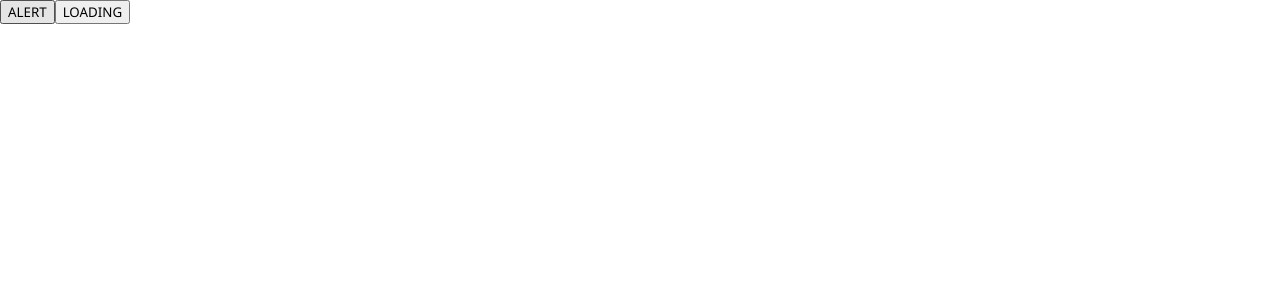
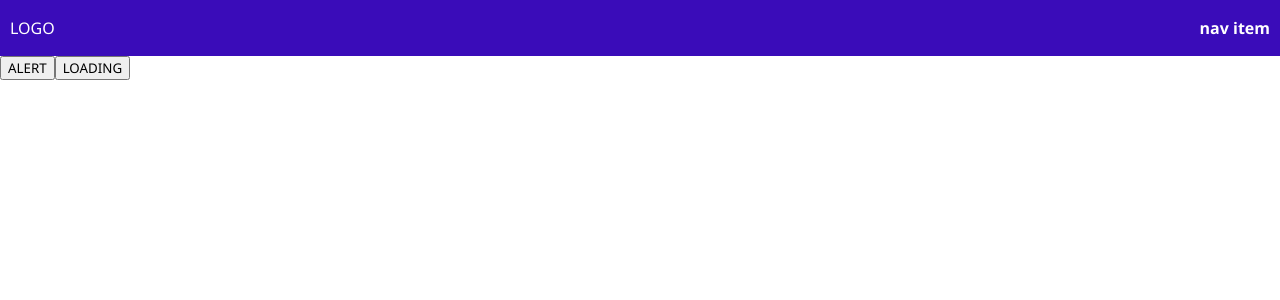
Before and after one commit to yossimal95/webpack_react_template, a React app: page / in a window 1280 px wide. Shown: the top 300 px of the page. Built offline with nearby package versions, Linux system fonts and the light colour scheme.

Commit message:
Adding menu

```diff
--- a/src/App.js
+++ b/src/App.js
@@ -3,19 +3,31 @@ import './App.css';
 import Home from "./pages/Home/Home";
 import { AlertContextProvider } from "./contexts/AlertContext/AlertContext";
 import { LoadingIconContextProvider } from "./contexts/LoadingIconContext/LoadingIconContext";
+import Navbar from './components/Navbar/Navbar';
 import {
   createBrowserRouter,
   RouterProvider,
 } from "react-router-dom";
 
+
 const router = createBrowserRouter([
   { path: "/", element: <Home /> },
 ]);
+
+
+const arrOfItems = [
+    {
+        text : "nav item",
+        click: () => {},
+        link: '/nav-item'
+    }
+];
 
 const App = () => {
   return (
     <LoadingIconContextProvider>
       <AlertContextProvider>
+        <Navbar arrOfItems={arrOfItems} />
         <RouterProvider router={router} />
       </AlertContextProvider>
     </LoadingIconContextProvider>
--- /dev/null
+++ b/src/components/Navbar/Navbar.jsx
@@ -0,0 +1,76 @@
+import React, { useState } from "react";
+import styles from './Navbar.module.css';
+
+// const arrOfItems = [
+//     {
+//         text : "top",
+//         click: () => {},
+//         link: '/top'
+//     }
+// ];
+
+const Navbar = ({ arrOfItems, logoClick }) => {
+
+    const [mobile, setMobile] = useState(window.innerWidth < 600);
+    const [mobileMenuIsOpen, setMobileMenuIsOpen] = useState(false);
+
+    window.addEventListener("resize", () => {
+        setMobile(window.innerWidth < 600);
+    });
+
+    return (
+        <>
+            {
+                mobile ?
+                    <>
+                        <div className={styles.navbar_mobile}>
+                            <div className={styles.logo} onClick={logoClick}>
+                                LOGO
+                            </div>
+                            <div className={styles.menu_button} onClick={() => { setMobileMenuIsOpen(true) }}>
+                                <svg height="40" width="40" viewBox="0 0 24 24">
+                                    <path d="M0 0h24v24H0z" fill="none" />
+                                    <path d="M3 18h18v-2H3v2zm0-5h18v-2H3v2zm0-7v2h18V6H3z" fill="white" />
+                                </svg>
+                            </div>
+                        </div>
+                        {
+                            mobileMenuIsOpen &&
+                            <div className={styles.menu_open_container} onClick={() => { setMobileMenuIsOpen(false) }}>
+                                <div className={styles.menu_open}>
+                                    <div className={styles.menu_button_close} onClick={() => { setMobileMenuIsOpen(false) }}>
+                                        <svg height="40" width="40" viewBox="0 0 24 24">
+                                            <path d="M19 6.41 17.59 5 12 10.59 6.41 5 5 6.41 10.59 12 5 17.59 6.41 19 12 13.41 17.59 19 19 17.59 13.41 12z" fill="white"></path>
+                                        </svg>
+                                    </div>
+                                    <div onClick={(e) => { e.stopPropagation(); }}>
+                                        {
+                                            arrOfItems?.map((navItem, key) => {
+                                                return <div className={styles.navbar_item_mobile} key={key} onClick={() => { setMobileMenuIsOpen(false); navItem?.click(navItem?.link); }}>{navItem?.text}</div>
+                                            })
+                                        }
+                                    </div>
+                                </div>
+                            </div>
+                        }
+                    </>
+                    :
+
+                    <div className={styles.navbar_desktop}>
+                        <div className={styles.logo} onClick={logoClick}>
+                            LOGO
+                        </div>
+                        <div>
+                            {
+                                arrOfItems?.reverse()?.map((navItem, key) => {
+                                    return <div className={styles.navbar_item_desktop} key={key} onClick={() => { navItem?.click(navItem?.link) }}>{navItem?.text}</div>
+                                })
+                            }
+                        </div>
+                    </div>
+            }
+        </>
+    );
+};
+
+export default Navbar;
--- /dev/null
+++ b/src/components/Navbar/Navbar.module.css
@@ -0,0 +1,106 @@
+:root {
+    --menu-color: rgb(58, 12, 185);
+    --menu-text-color: white;
+}
+
+.navbar_desktop {
+    display: flex;
+    width: 100%;
+    background-color: var(--menu-color);
+    align-items: center;
+    justify-content: space-between;
+    flex-direction: row;
+    direction: ltr;
+    position: sticky;
+    top: 0;
+}
+
+.logo {
+    color: var(--menu-text-color);
+    padding: 10px;
+    cursor: pointer;
+    user-select: none;
+}
+
+.navbar_item_desktop {
+    display: inline-block;
+    padding: 10px;
+    background-color: var(--menu-color);
+    color: var(--menu-text-color);
+    font-weight: bold;
+    margin: 0px 0px 0px 5px;
+    cursor: pointer;
+    user-select: none;
+    border-bottom: 7px solid var(--menu-color);
+    border-top: 7px solid var(--menu-color);
+    transition: border-bottom 0.3s;
+}
+
+.navbar_item_desktop:hover {
+    border-bottom: 7px solid var(--menu-text-color);
+}
+
+.navbar_mobile {
+    display: flex;
+    width: 100%;
+    background-color: var(--menu-color);
+    direction: ltr;
+    align-items: center;
+    justify-content: space-between;
+    position: sticky;
+    top: 0;
+}
+
+.menu_button {
+    display: flex;
+    padding: 10px;
+    cursor: pointer;
+    width: fit-content;
+    align-items: center;
+    justify-content: center;
+}
+
+.menu_open_container {
+    position: fixed;
+    top: 0;
+    left: 0;
+    width: 100%;
+    height: 100%;
+    background-color: rgba(0, 0, 255, 0.144);
+    direction: rtl;
+}
+
+.menu_open {
+    background-color: var(--menu-color);
+    height: 100%;
+    width: 80%;
+    box-sizing: border-box;
+    overflow-x: hidden;
+    overflow-y: auto;
+    animation: openMenu 0.5s;
+}
+
+.menu_button_close {
+    padding: 10px;
+    cursor: pointer;
+}
+
+.navbar_item_mobile {
+    width: 100%;
+    color: var(--menu-text-color);
+    padding: 10px;
+    border-bottom: 1px dashed var(--menu-text-color);
+    box-sizing: border-box;
+    cursor: pointer;
+}
+
+
+@keyframes openMenu {
+    from {
+        margin-right: -400px;
+    }
+
+    to {
+        margin-right: 0px;
+    }
+}
```
Also changed, not shown: 1 other file (tests, documents, lock files or other folders).
